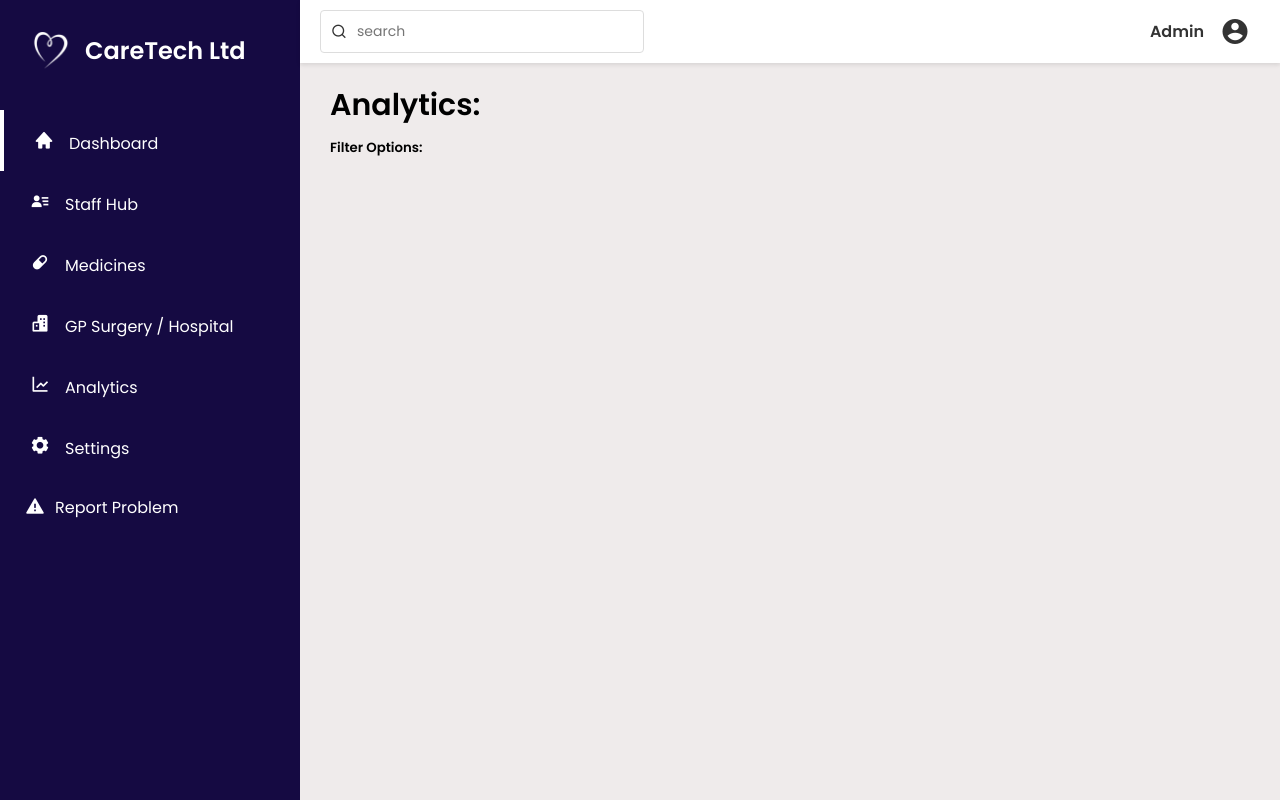
After one commit to BansariSanghvi/caretech_solutions, a PHP site: page /analytics.php in a window 1280 px wide. The commit adds this page. Run offline with PHP 8.4, Linux system fonts and the light colour scheme; some libraries are stand-ins or nearby versions.

Commit message:
Added and linked the analytics section to sidebar

```diff
--- /dev/null
+++ b/analytics.php
@@ -0,0 +1,45 @@
+<!DOCTYPE html>
+<html lang="en">
+<head>
+    <meta charset="UTF-8">
+    <meta name="viewport" content="width=device-width, initial-scale=1.0">
+    <link rel="shortcut icon" href="assets/img/favicon.png" type="image/x-icon">
+    <link href="https://cdn.jsdelivr.net/npm/remixicon@3.0.0/fonts/remixicon.css" rel="stylesheet">
+    <link rel="stylesheet" href="css/main_theme.css">
+    <link href='https://unpkg.com/boxicons@2.1.4/css/boxicons.min.css' rel='stylesheet'>
+    <title>Analytics</title>
+</head>
+<body>
+    <div class="container">
+      <!--------------------Side Menu------------ -->
+         <!--------------------Side Menu------------ -->
+      <?php  include("common/sidebar.php"); ?>
+
+<!-------------------Header------------------->
+<div class="main-content">
+
+<?php  include("common/navbar.php"); ?>
+            <!------------------Inner Section------------------>
+            <div class="inside-content">
+               <section class="staff_section" id ='staff_hub'>
+                  <h2 class="page_title">Analytics:</h2>
+
+                  <section class="filter" id="filter_option">
+                    <h5 style = "margin-left: 30px ; margin-top: 10px">Filter Options:</h5>
+
+                    <!-------Add the other elements under this------>
+
+                  </section>
+
+
+               </section>
+            </div>
+
+        </div>
+    </div>
+
+
+
+    <script src="assets/js/main.js"></script>
+</body>
+</html>
--- a/common/sidebar.php
+++ b/common/sidebar.php
@@ -8,7 +8,7 @@
                 <li><i class='bx bxs-user-detail'></i><a href="staff_hub.php">Staff Hub</a></li>
                 <li><i class='bx bxs-capsule'></i><a href="medicineList.php">Medicines</a></li>
                 <li><i class='bx bxs-buildings'></i><a href="medicalBranches.php">GP Surgery / Hospital</a></li>
-                <li><i class='bx bx-line-chart'></i><a href="#">Analytics</a></li>
+                <li><i class='bx bx-line-chart'></i><a href="analytics.php">Analytics</a></li>
                 <li><i class='bx bxs-cog'></i><a href="#">Settings</a></li>
                 <li><i class="ri-alert-fill"></i><a href="#">Report Problem</a></li>
             </div>
```
